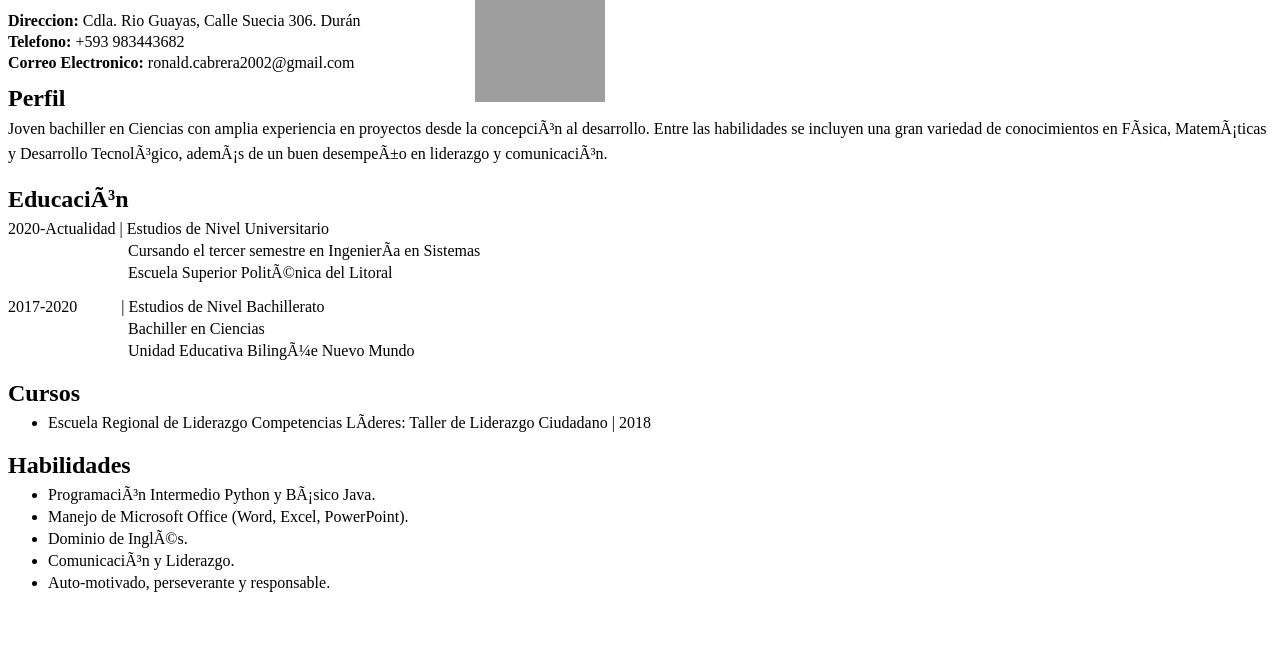
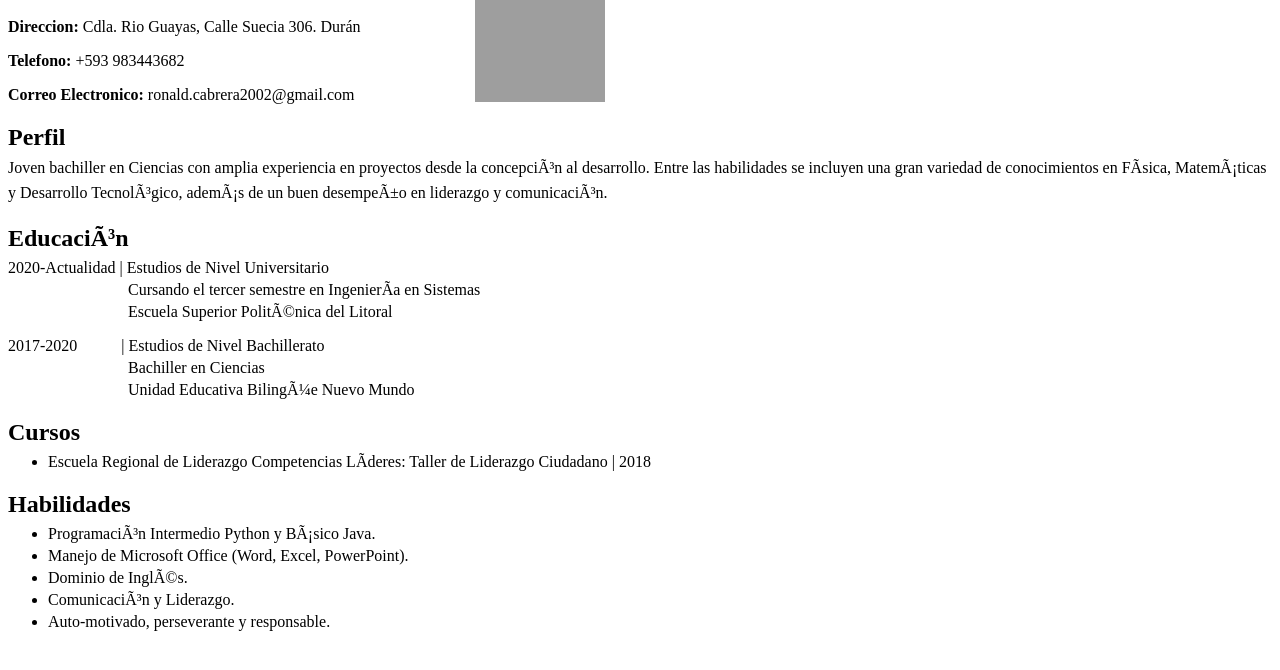
Before and after one commit to rxcp02/cv, a plain HTML site: page index.html in a window 1280 px wide. Shown: the part 48-718 px from the top of the page. Drawn offline with Linux system fonts and the light colour scheme; grey boxes are pictures that could not be loaded.

Commit message:
Update index.html

```diff
--- a/index.html
+++ b/index.html
@@ -6,9 +6,9 @@
 	<body>
 		<div>
 			<h1>Ronald Xavier Cabrera Palacios</h1>
-			<p style="line-height:5px"><b>Direccion:</b> Cdla. Rio Guayas, Calle Suecia 306. Dur&aacute;n</p>
-			<p style="line-height:5px"><b>Telefono:</b> +593 983443682</p>
-			<p style="line-height:5px"><b>Correo Electronico:</b> ronald.cabrera2002@gmail.com</p>
+			<p><b>Direccion:</b> Cdla. Rio Guayas, Calle Suecia 306. Dur&aacute;n</p>
+			<p><b>Telefono:</b> +593 983443682</p>
+			<p><b>Correo Electronico:</b> ronald.cabrera2002@gmail.com</p>
 		</div>
 		<div style="position:absolute; width:130px; height:130px; top: 20px; left: 475px">
 			<img src="https://i.ibb.co/KwP9WTT/WIN-20210808-10-54-50-Pro-2.jpg" width="130" height="130">
```
